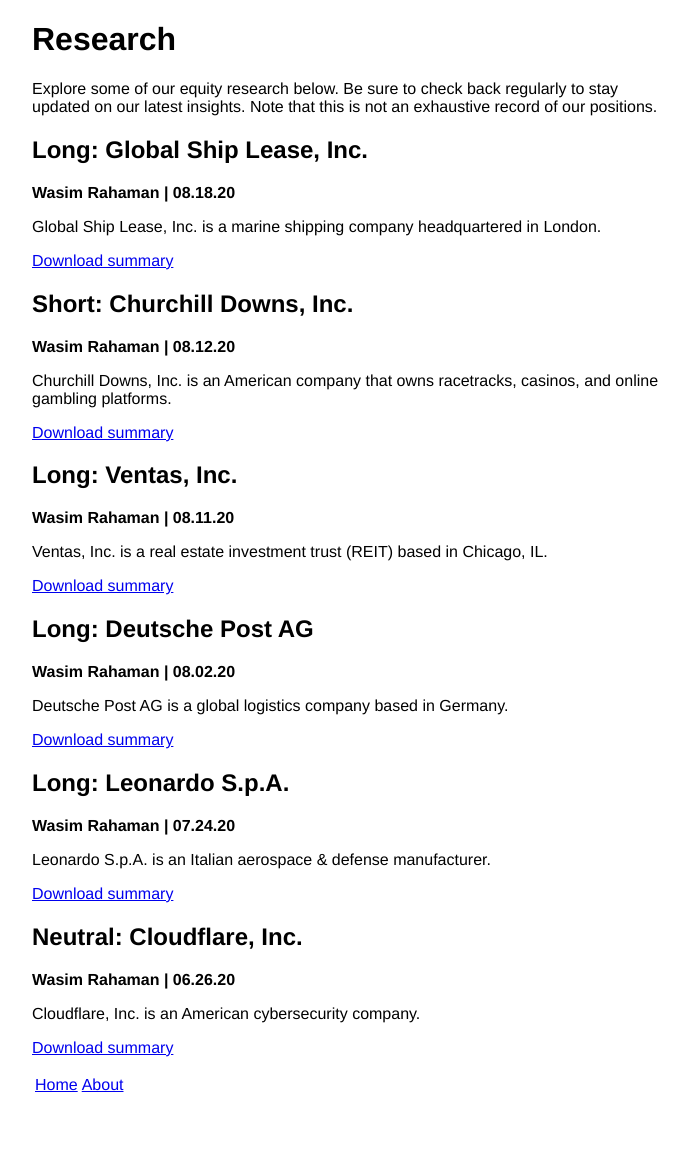
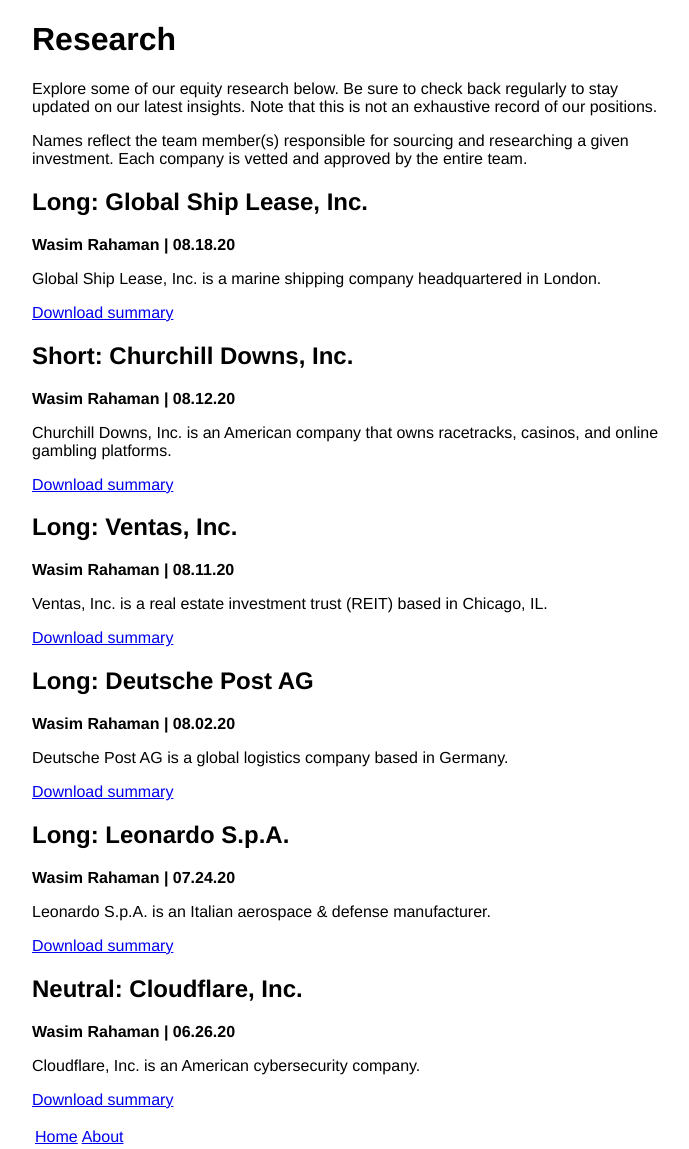
Before and after one commit to lrr-capital/lrr-capital, a Jekyll site: the page built from research.md, in a window 1280 px wide. Shown: the whole page, without its empty margins (288-977 px from the left). Built offline with Jekyll 4.4.1, drawn with Linux system fonts in a browser that asks for light colours; before the commit the page ends 1097 px from its top, so only the background shows below that.

Commit message:
Update research.md

```diff
--- a/research.md
+++ b/research.md
@@ -5,6 +5,8 @@
 # Research
 
 Explore some of our equity research below. Be sure to check back regularly to stay updated on our latest insights. Note that this is not an exhaustive record of our positions.
+
+Names reflect the team member(s) responsible for sourcing and researching a given investment. Each company is vetted and approved by the entire team.
 
 
 ## Long: Global Ship Lease, Inc.
```
